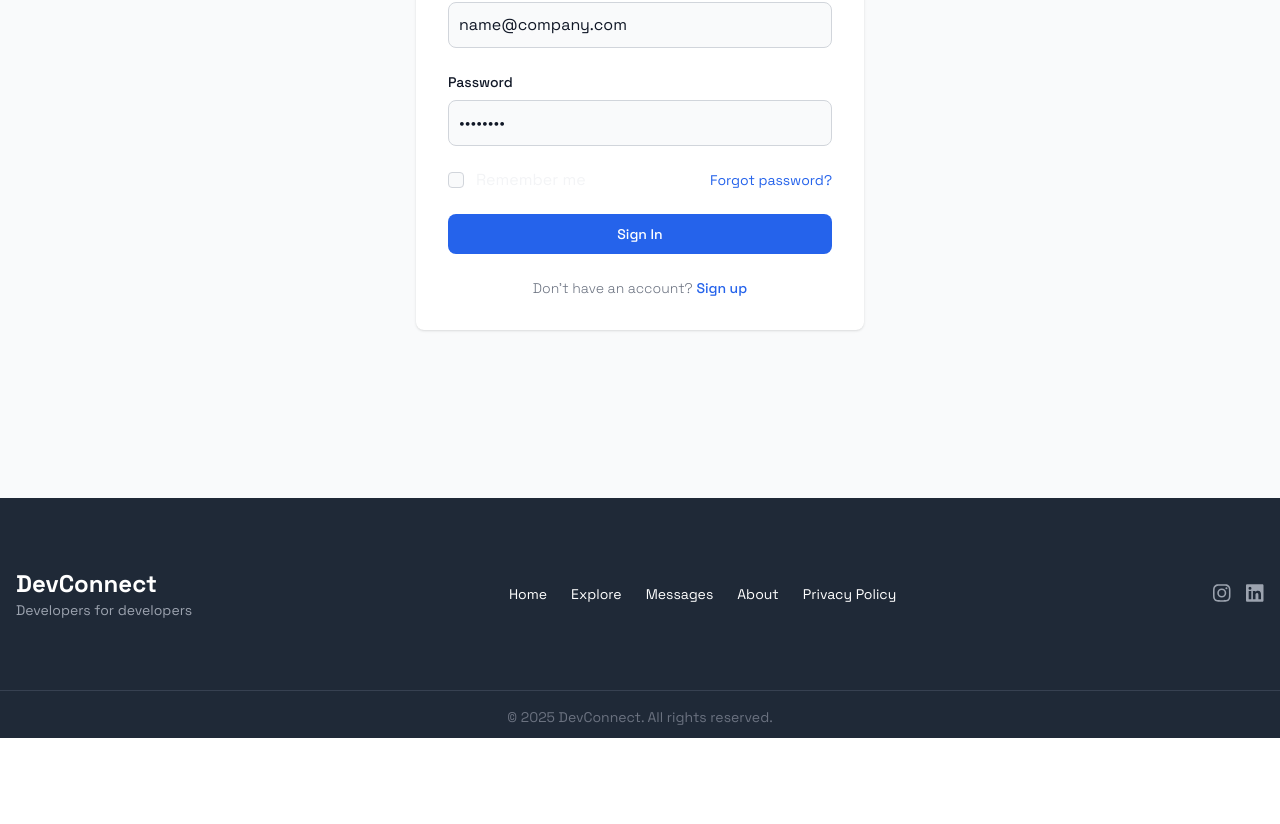
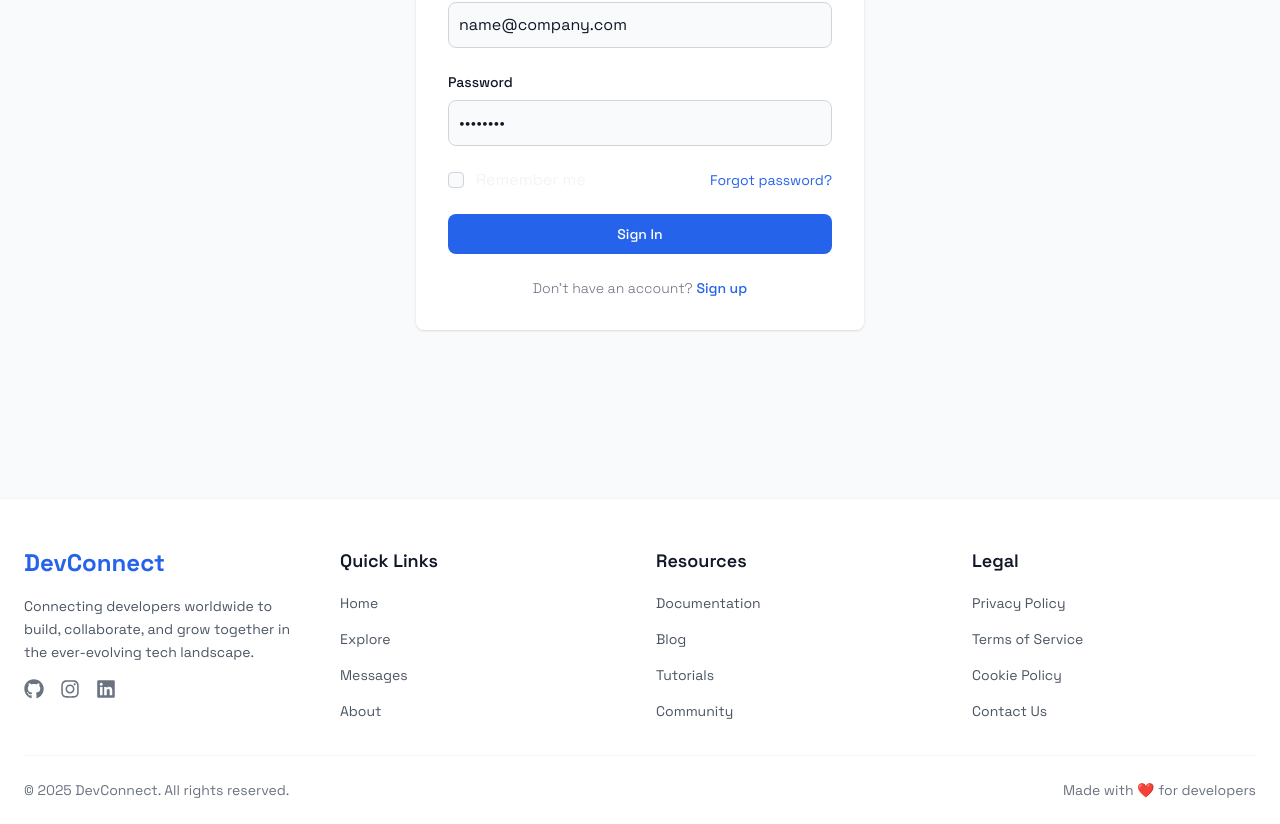
Before and after one commit to mr-rishikesh/DevConnect-, a React (Vite) app in the folder client/: page /signin in a window 1280 px wide. Shown: the part 367-1191 px from the top of the page. Before the commit the page ends 1105 px from the top, so only its background shows below. Built offline with nearby package versions, Linux system fonts and the light colour scheme; no server answers.

Commit message:
Remade the footer with better UI that match the new color schema

```diff
--- a/client/src/components/layout/Footer.jsx
+++ b/client/src/components/layout/Footer.jsx
@@ -1,40 +1,110 @@
 import React from "react";
-import { FontAwesomeIcon } from "@fortawesome/react-fontawesome";
-import { faInstagram, faLinkedin } from "@fortawesome/free-brands-svg-icons";
+import { FaGithub, FaInstagram, FaLinkedin } from "react-icons/fa";
 
 const Footer = () => {
   return (
-    <footer className="bg-gray-800 text-white py-6 mt-50 h-60">
-      <div className="container mx-auto flex flex-col md:flex-row justify-between items-center px-4 h-3/4">
-        {/* Logo & Brand Name */}
-        <div className="text-center md:text-left">
-          <h2 className="text-2xl font-bold hover:text-amber-400">DevConnect</h2>
-          <p className="text-sm text-gray-400">Developers for developers</p>
+    <footer className="bg-white dark:bg-secondary-900 text-gray-900 dark:text-white pt-12 pb-6 border-t border-gray-100 dark:border-secondary-700">
+      <div className="max-w-7xl mx-auto px-6">
+        <div className="grid grid-cols-1 md:grid-cols-4 gap-8 mb-8">
+          {/* Brand Section */}
+          <div className="space-y-4">
+            <h2 className="text-2xl font-bold text-primary-600 dark:text-accent-500">DevConnect</h2>
+            <p className="text-gray-600 dark:text-gray-300 text-sm leading-relaxed">
+              Connecting developers worldwide to build, collaborate, and grow together in the ever-evolving tech landscape.
+            </p>
+            <div className="flex space-x-4">
+              <a
+                href="https://github.com/mr-rishikesh/DevConnect"
+                target="_blank"
+                rel="noopener noreferrer"
+                className="text-gray-500 hover:text-primary-600 dark:text-gray-400 dark:hover:text-accent-500 transition-colors duration-300 text-xl"
+                aria-label="GitHub"
+              >
+                <FaGithub />
+              </a>
+              <a
+                href="https://www.instagram.com/"
+                target="_blank"
+                rel="noopener noreferrer"
+                className="text-gray-500 hover:text-primary-600 dark:text-gray-400 dark:hover:text-accent-500 transition-colors duration-300 text-xl"
+                aria-label="Instagram"
+              >
+                <FaInstagram />
+              </a>
+              <a
+                href="https://www.linkedin.com/"
+                target="_blank"
+                rel="noopener noreferrer"
+                className="text-gray-500 hover:text-primary-600 dark:text-gray-400 dark:hover:text-accent-500 transition-colors duration-300 text-xl"
+                aria-label="LinkedIn"
+              >
+                <FaLinkedin />
+              </a>
+            </div>
+          </div>
+
+          {/* Quick Links */}
+          <div>
+            <h3 className="text-gray-900 dark:text-white font-semibold mb-4 text-lg">Quick Links</h3>
+            <ul className="space-y-3">
+              {['Home', 'Explore', 'Messages', 'About'].map((item) => (
+                <li key={item}>
+                  <a
+                    href={`/${item.toLowerCase()}`}
+                    className="text-gray-600 hover:text-primary-600 dark:text-gray-400 dark:hover:text-accent-500 transition-colors duration-300 text-sm"
+                  >
+                    {item}
+                  </a>
+                </li>
+              ))}
+            </ul>
+          </div>
+
+          {/* Resources */}
+          <div>
+            <h3 className="text-gray-900 dark:text-white font-semibold mb-4 text-lg">Resources</h3>
+            <ul className="space-y-3">
+              {['Documentation', 'Blog', 'Tutorials', 'Community'].map((item) => (
+                <li key={item}>
+                  <a
+                    href={`/${item.toLowerCase()}`}
+                    className="text-gray-600 hover:text-primary-600 dark:text-gray-400 dark:hover:text-accent-500 transition-colors duration-300 text-sm"
+                  >
+                    {item}
+                  </a>
+                </li>
+              ))}
+            </ul>
+          </div>
+
+          {/* Legal */}
+          <div>
+            <h3 className="text-gray-900 dark:text-white font-semibold mb-4 text-lg">Legal</h3>
+            <ul className="space-y-3">
+              {['Privacy Policy', 'Terms of Service', 'Cookie Policy', 'Contact Us'].map((item) => (
+                <li key={item}>
+                  <a
+                    href={`/${item.toLowerCase().replace(/\s+/g, '-')}`}
+                    className="text-gray-600 hover:text-primary-600 dark:text-gray-400 dark:hover:text-accent-500 transition-colors duration-300 text-sm"
+                  >
+                    {item}
+                  </a>
+                </li>
+              ))}
+            </ul>
+          </div>
         </div>
 
-        {/* Navigation Links */}
-        <div className="flex space-x-6 text-sm mt-4 md:mt-0">
-          <a href="/" className="hover:text-yellow-400 transition">Home</a>
-          <a href="/explore" className="hover:text-green-400 transition">Explore</a>
-          <a href="/messages" className="hover:text-green-400 transition">Messages</a>
-          <a href="/about" className="hover:text-green-400 transition">About</a>
-          <a href="/privacyTerms" className="hover:text-green-400 transition">Privacy Policy</a>
+        {/* Divider */}
+        <div className="border-t border-gray-100 dark:border-gray-800 my-6"></div>
+
+        {/* Copyright */}
+        <div className="flex flex-col md:flex-row justify-between items-center text-sm text-gray-500 dark:text-gray-400">
+          <p>&copy; {new Date().getFullYear()} DevConnect. All rights reserved.</p>
+          <div className="mt-4 md:mt-0">
+            <span className="block md:inline-block">Made with ❤️ for developers</span>
+          </div>
         </div>
-
-        {/* Social Media Icons */}
-        <div className="flex space-x-4 mt-4 md:mt-0">
-          <a href="https://www.instagram.com/" target="_blank" rel="noopener noreferrer" className="text-gray-400 hover:text-white transition">
-            <FontAwesomeIcon icon={faInstagram} size="lg" />
-          </a>
-          <a href="https://www.linkedin.com/" target="_blank" rel="noopener noreferrer" className="text-gray-400 hover:text-white transition">
-            <FontAwesomeIcon icon={faLinkedin} size="lg" />
-          </a>
-        </div>
-      </div>
-
-      {/* Copyright segment */}
-      <div className="text-center text-gray-500 text-sm mt-6 border-t border-gray-700 pt-4">
-        &copy; {new Date().getFullYear()} DevConnect. All rights reserved.
       </div>
     </footer>
   );
```
